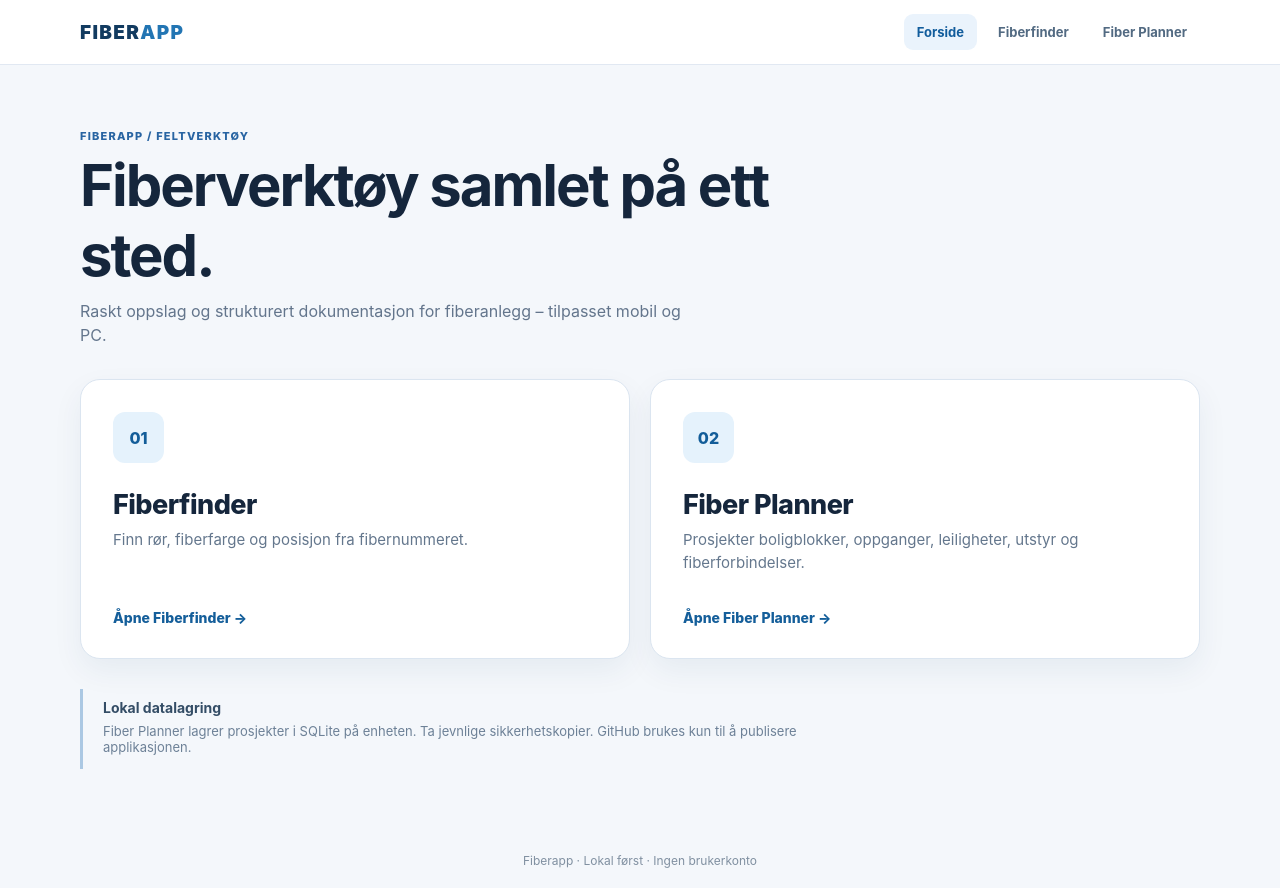
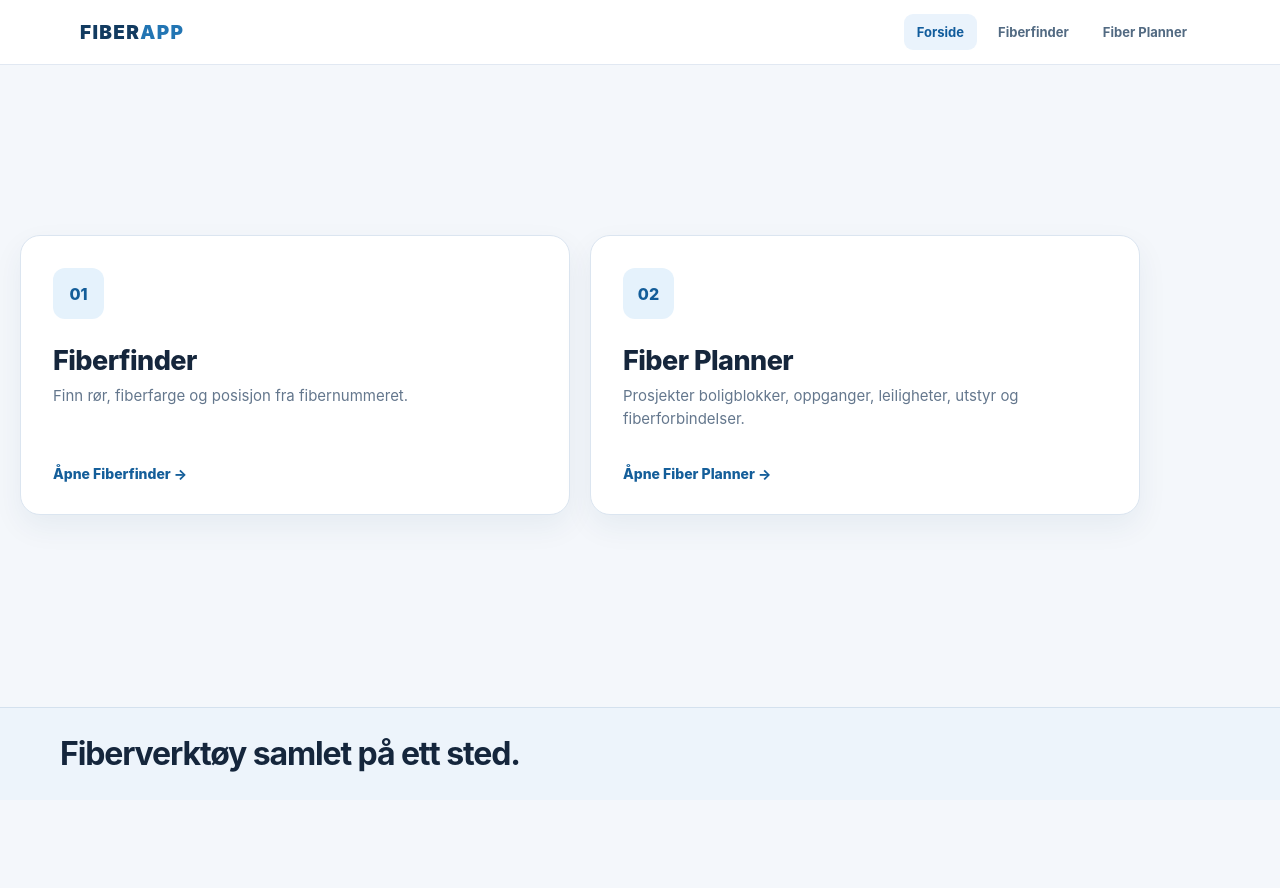
Before and after one commit to Halfe85/fiberapp, an Angular app: page /fiberapp/#/ in a window 1280 px wide. After the commit the page ends 800 px from the top, so only its background shows below. Built offline with nearby package versions, Linux system fonts and the light colour scheme.

Commit message:
Simplify landing page and move headline into bottom bar

```diff
--- a/index.html
+++ b/index.html
@@ -1,13 +1,13 @@
 <!doctype html><html lang="no"><head><meta charset="utf-8"><meta name="viewport" content="width=device-width, initial-scale=1"><meta name="theme-color" content="#f4f7fb"><title>Fiberapp – fiberverktøy</title><style>
 :root{font-family:system-ui,-apple-system,"Segoe UI",sans-serif;background:#f4f7fb;color:#15283d}
-*{box-sizing:border-box}body{margin:0}a{color:inherit;text-decoration:none}
+*{box-sizing:border-box}body{margin:0;min-height:100dvh;display:flex;flex-direction:column}a{color:inherit;text-decoration:none}
 header{background:#fff;border-bottom:1px solid #e0e9f2}.shell{max-width:1100px;margin:auto;padding:20px}
 .brand{font-size:20px;font-weight:900;letter-spacing:.05em}.brand span{color:#1d6fa8}
-main{max-width:1100px;margin:auto;padding:45px 20px 70px}h1{font-size:clamp(36px,6vw,60px);letter-spacing:-.04em;margin:6px 0 12px}
+main{width:100%;max-width:1100px;margin:auto;flex:1;display:flex;align-items:center;padding:45px 20px 70px}h1{font-size:clamp(36px,6vw,60px);letter-spacing:-.04em;margin:6px 0 12px}
 p{color:#647991;line-height:1.55}.eyebrow{font-size:11px;font-weight:800;letter-spacing:.13em;color:#26679f}
-.grid{display:grid;grid-template-columns:1fr 1fr;gap:18px;margin-top:32px}
+.grid{display:grid;grid-template-columns:1fr 1fr;gap:18px;width:100%}
 .tile{display:flex;flex-direction:column;border:1px solid #d8e4ef;background:white;padding:30px;border-radius:19px;min-height:260px;box-shadow:0 12px 30px #23476a10}
 .tile:hover{border-color:#8ab7db}.num{display:grid;place-items:center;background:#e8f3fc;color:#185a90;border-radius:12px;width:48px;height:48px;font-weight:800}
-.tile strong{font-size:28px;margin-top:25px}.tile p{font-size:15px;margin:9px 0}.link{margin-top:auto;padding-top:20px;font-size:14px;font-weight:800;color:#145f98}.hint{border-left:3px solid #adcbe4;padding:8px 16px;margin-top:26px;font-size:13px}
+.tile strong{font-size:28px;margin-top:25px}.tile p{font-size:15px;margin:9px 0}.link{margin-top:auto;padding-top:20px;font-size:14px;font-weight:800;color:#145f98}.bottom-bar{background:#edf4fb;border-top:1px solid #d4e1ee}.bottom-bar .shell{padding:25px 20px}.bottom-bar h1{font-size:clamp(20px,3vw,32px);margin:0;line-height:1.3}
 @media(max-width:650px){main{padding:34px 14px 54px}.grid{grid-template-columns:1fr}.tile{min-height:228px;padding:24px}.tile strong{margin-top:20px}}
-</style></head><body><header><div class="shell"><a class="brand" href="./">FIBER<span>APP</span></a></div></header><main><div class="eyebrow">FIBERAPP / FELTVERKTØY</div><h1>Fiberverktøy samlet på ett sted.</h1><p>Mobilvennlig oversikt for fiberoppslag og prosjektering.</p><div class="grid"><a class="tile" href="./finder/"><span class="num">01</span><strong>Fiberfinder</strong><p>Finn rørnummer, fiberfarge og posisjon fra fibernummeret.</p><span class="link">Åpne Fiberfinder →</span></a><a class="tile" href="./planner/"><span class="num">02</span><strong>Fiber Planner</strong><p>Prosjekter boligblokker, oppganger, leiligheter og fiberforbindelser.</p><span class="link">Åpne Fiber Planner →</span></a></div><p class="hint">Angular-kildekoden ligger i dette repositoryet. Den publiserte startsiden er en statisk mellomversjon frem til første manuelle Angular-build, uten GitHub Actions.</p></main></body></html>
+</style></head><body><header><div class="shell"><a class="brand" href="./">FIBER<span>APP</span></a></div></header><main><div class="grid"><a class="tile" href="./finder/"><span class="num">01</span><strong>Fiberfinder</strong><p>Finn rørnummer, fiberfarge og posisjon fra fibernummeret.</p><span class="link">Åpne Fiberfinder →</span></a><a class="tile" href="./planner/"><span class="num">02</span><strong>Fiber Planner</strong><p>Prosjekter boligblokker, oppganger, leiligheter og fiberforbindelser.</p><span class="link">Åpne Fiber Planner →</span></a></div></main><footer class="bottom-bar"><div class="shell"><h1>Fiberverktøy samlet på ett sted.</h1></div></footer></body></html>
--- a/src/app/app.component.ts
+++ b/src/app/app.component.ts
@@ -1,5 +1,5 @@
 import {Component} from '@angular/core';
-import {RouterLink,RouterLinkActive,RouterOutlet} from '@angular/router';
+import {Router,RouterLink,RouterLinkActive,RouterOutlet} from '@angular/router';
 @Component({selector:'app-root',standalone:true,imports:[RouterLink,RouterLinkActive,RouterOutlet],
- template:`<header class="topbar"><div class="topinner"><a routerLink="/" class="brand" aria-label="Fiberapp forside">FIBER<span>APP</span></a><nav aria-label="Hovedmeny"><a routerLink="/" routerLinkActive="active" [routerLinkActiveOptions]="{exact:true}">Forside</a><a routerLink="/finder" routerLinkActive="active">Fiberfinder</a><a routerLink="/planner" routerLinkActive="active">Fiber Planner</a></nav></div></header><main><router-outlet/></main><footer class="footer">Fiberapp · Lokal først · Ingen brukerkonto</footer>`})
-export class AppComponent {}
+ template:`<header class="topbar"><div class="topinner"><a routerLink="/" class="brand" aria-label="Fiberapp forside">FIBER<span>APP</span></a><nav aria-label="Hovedmeny"><a routerLink="/" routerLinkActive="active" [routerLinkActiveOptions]="{exact:true}">Forside</a><a routerLink="/finder" routerLinkActive="active">Fiberfinder</a><a routerLink="/planner" routerLinkActive="active">Fiber Planner</a></nav></div></header><main><router-outlet/></main>@if (router.url === '/') {<footer class="home-bottom-bar"><div class="footer-container"><h1>Fiberverktøy samlet på ett sted.</h1></div></footer>} @else {<footer class="footer">Fiberapp · Lokal først · Ingen brukerkonto</footer>}`})
+export class AppComponent {constructor(public readonly router:Router) {}}
--- a/src/app/home.component.ts
+++ b/src/app/home.component.ts
@@ -2,9 +2,6 @@ import {Component} from '@angular/core';
 import {RouterLink} from '@angular/router';
 @Component({selector:'app-home',standalone:true,imports:[RouterLink],template:`
  <section class="page home">
-  <div class="eyebrow">FIBERAPP / FELTVERKTØY</div>
-  <h1>Fiberverktøy samlet på ett sted.</h1>
-  <p class="lead">Raskt oppslag og strukturert dokumentasjon for fiberanlegg – tilpasset mobil og PC.</p>
   <div class="tile-grid">
    <a class="tool-tile" routerLink="/finder"><span class="tile-icon" aria-hidden="true">01</span>
     <span class="tile-title">Fiberfinder</span><span class="tile-sub">Finn rør, fiberfarge og posisjon fra fibernummeret.</span>
@@ -15,6 +12,5 @@ import {RouterLink} from '@angular/router';
     <span class="tile-action">Åpne Fiber Planner <span aria-hidden="true">→</span></span>
    </a>
   </div>
-  <div class="home-note"><strong>Lokal datalagring</strong><p>Fiber Planner lagrer prosjekter i SQLite på enheten. Ta jevnlige sikkerhetskopier. GitHub brukes kun til å publisere applikasjonen.</p></div>
  </section>`})
 export class HomeComponent {}
--- a/src/styles.css
+++ b/src/styles.css
@@ -36,10 +36,10 @@ button.secondary{background:#eaf1f8;color:#235076}button.danger{background:#fff0
 .topbar{background:#fff;border-bottom:1px solid #e1e8f2;position:sticky;top:0;z-index:20}.topinner{max-width:1160px;margin:auto;padding:14px 20px;display:flex;align-items:center;justify-content:space-between;gap:22px}
 .brand{font-size:19px;font-weight:900;letter-spacing:.07em;color:#123b60}.brand span{color:#2275b3}.topinner nav{display:flex;gap:8px;align-items:center;overflow-x:auto}
 .topinner nav a{padding:10px 13px;color:#526a82;font-size:13px;font-weight:700;border-radius:9px;white-space:nowrap}.topinner nav a.active,.topinner nav a:hover{background:#eaf3fc;color:#115c9c}.footer{text-align:center;color:#8090a1;padding:20px;font-size:12px}
-.home{padding-top:64px}.home>h1{max-width:740px;font-size:clamp(36px,6vw,58px)}.home>.lead{max-width:620px;margin-bottom:32px}
+app-root{min-height:100dvh;display:flex;flex-direction:column}app-root>main{flex:1;display:flex;align-items:center}app-root>main>.home{width:100%}.home{padding-top:42px;padding-bottom:64px}
 .tile-grid{display:grid;grid-template-columns:repeat(2,minmax(0,1fr));gap:20px}
 .tool-tile{display:flex;flex-direction:column;min-height:280px;border:1px solid #dbe5f0;background:#fff;border-radius:20px;padding:32px;box-shadow:0 12px 30px #123c6010;transition:transform .15s,border-color .15s}
 .tool-tile:hover{transform:translateY(-3px);border-color:#8db8dd}.tile-icon{display:grid;place-items:center;background:#e5f2fc;color:#135d99;border-radius:12px;width:51px;height:51px;font-size:16px;font-weight:800}
 .tile-title{font-size:27px;font-weight:850;letter-spacing:-.02em;margin-top:25px}.tile-sub{font-size:15px;color:#64778d;line-height:1.5;margin-top:8px}.tile-action{color:#145e9a;font-weight:800;font-size:14px;margin-top:auto;padding-top:25px}
-.home-note{margin-top:30px;max-width:760px;color:#6d8197;border-left:3px solid #abc8e3;padding:8px 0 8px 20px}.home-note strong{color:#344d66;font-size:14px}.home-note p{font-size:13px;margin:6px 0}
-@media(max-width:650px){.topinner{align-items:flex-start;flex-direction:column;padding:12px 14px;gap:9px}.topinner nav{width:100%}.topinner nav a{padding:9px 11px}.home{padding-top:38px}.tile-grid{grid-template-columns:1fr;gap:14px}.tool-tile{min-height:236px;padding:24px}.tile-title{margin-top:20px}}
+.home-bottom-bar{background:#edf4fb;border-top:1px solid #d4e1ee;padding:25px 20px}.home-bottom-bar .footer-container{max-width:1160px;margin:auto}.home-bottom-bar h1{margin:0;font-size:clamp(20px,3vw,32px);line-height:1.3;color:#15263c}
+@media(max-width:650px){.topinner{align-items:flex-start;flex-direction:column;padding:12px 14px;gap:9px}.topinner nav{width:100%}.topinner nav a{padding:9px 11px}.home{padding-top:26px;padding-bottom:34px}.tile-grid{grid-template-columns:1fr;gap:14px}.tool-tile{min-height:236px;padding:24px}.tile-title{margin-top:20px}}
```
